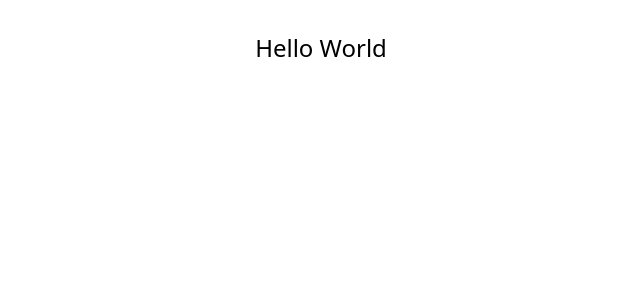
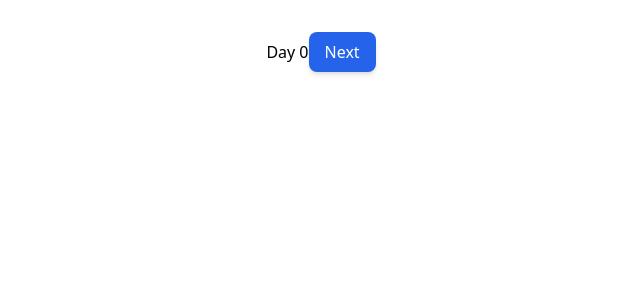
Before and after one commit to ahuth/dice-concept-1, a React (Vite) app: page / in a window 1280 px wide. Shown: the top 300 px of the page, without its empty margins (319-959 px from the left). Built offline with nearby package versions, Linux system fonts and the light colour scheme.

Commit message:
Add zustand and basic store

```diff
--- a/package.json
+++ b/package.json
@@ -15,7 +15,8 @@
   "dependencies": {
     "clsx": "^2.1.0",
     "react": "^18.2.0",
-    "react-dom": "^18.2.0"
+    "react-dom": "^18.2.0",
+    "zustand": "^5.0.0-rc.2"
   },
   "devDependencies": {
     "@eslint/js": "^9.11.0",
--- a/src/components/App.tsx
+++ b/src/components/App.tsx
@@ -1,7 +1,18 @@
+import {useDay, useActions} from '../store';
+
 export default function App() {
+  const day = useDay();
+  const actions = useActions();
+
   return (
     <div className="p-8 text-center">
-      <h1 className="text-2xl">Hello World</h1>
+      <span>Day {day}</span>
+      <button
+        className="rounded-lg bg-blue-600 px-4 py-2 text-white shadow-md hover:bg-blue-700 active:bg-blue-800"
+        onClick={actions.incrementDay}
+      >
+        Next
+      </button>
     </div>
   );
 }
--- /dev/null
+++ b/src/store.ts
@@ -0,0 +1,20 @@
+import {create} from 'zustand';
+
+type State = {
+  day: number;
+  actions: {
+    incrementDay: () => void;
+  };
+};
+
+const useStore = create<State>((set) => {
+  return {
+    day: 0,
+    actions: {
+      incrementDay: () => set((state) => ({day: state.day + 1})),
+    },
+  };
+});
+
+export const useDay = () => useStore((state) => state.day);
+export const useActions = () => useStore((state) => state.actions);
```
Also changed, not shown: 1 other file (tests, documents, lock files or other folders).
